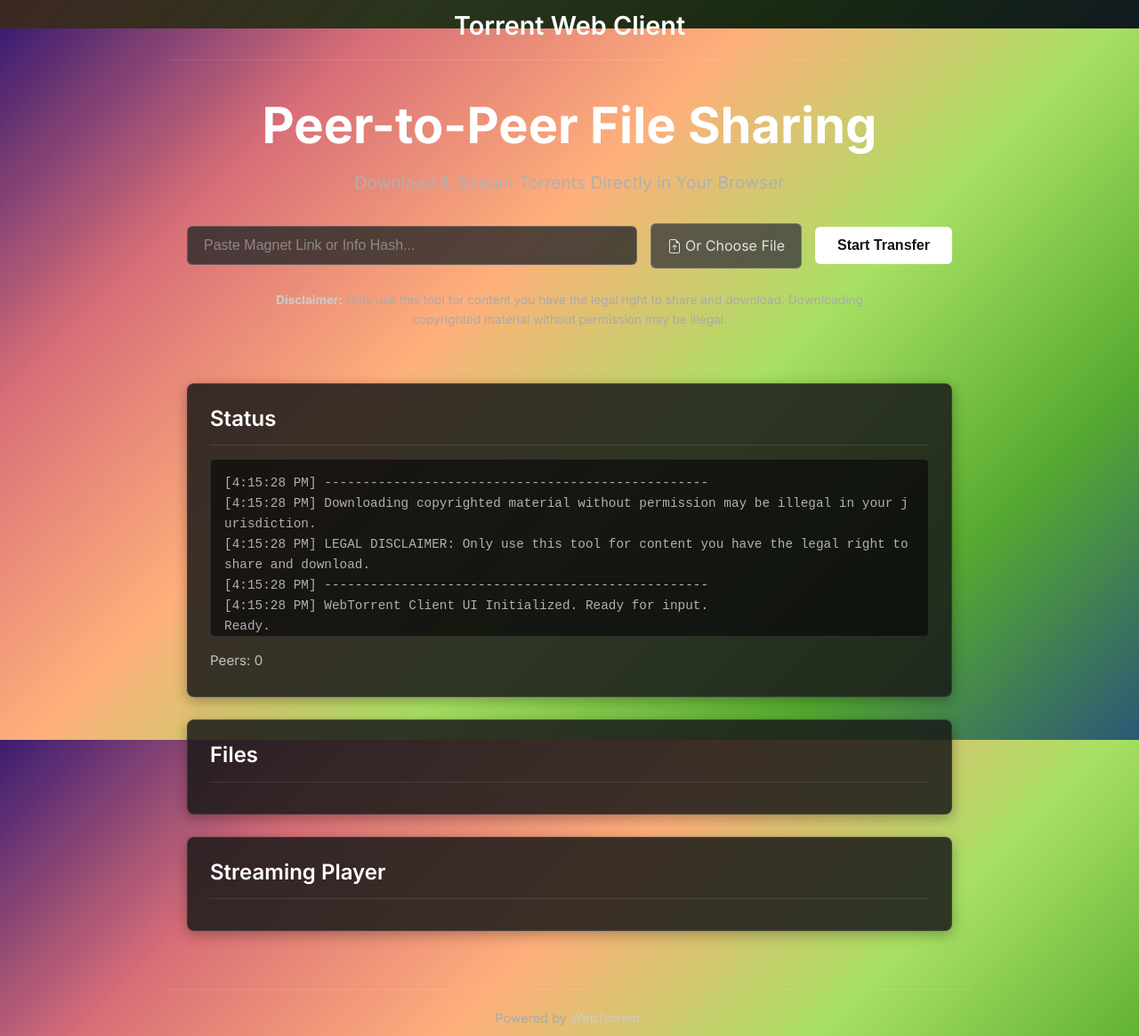
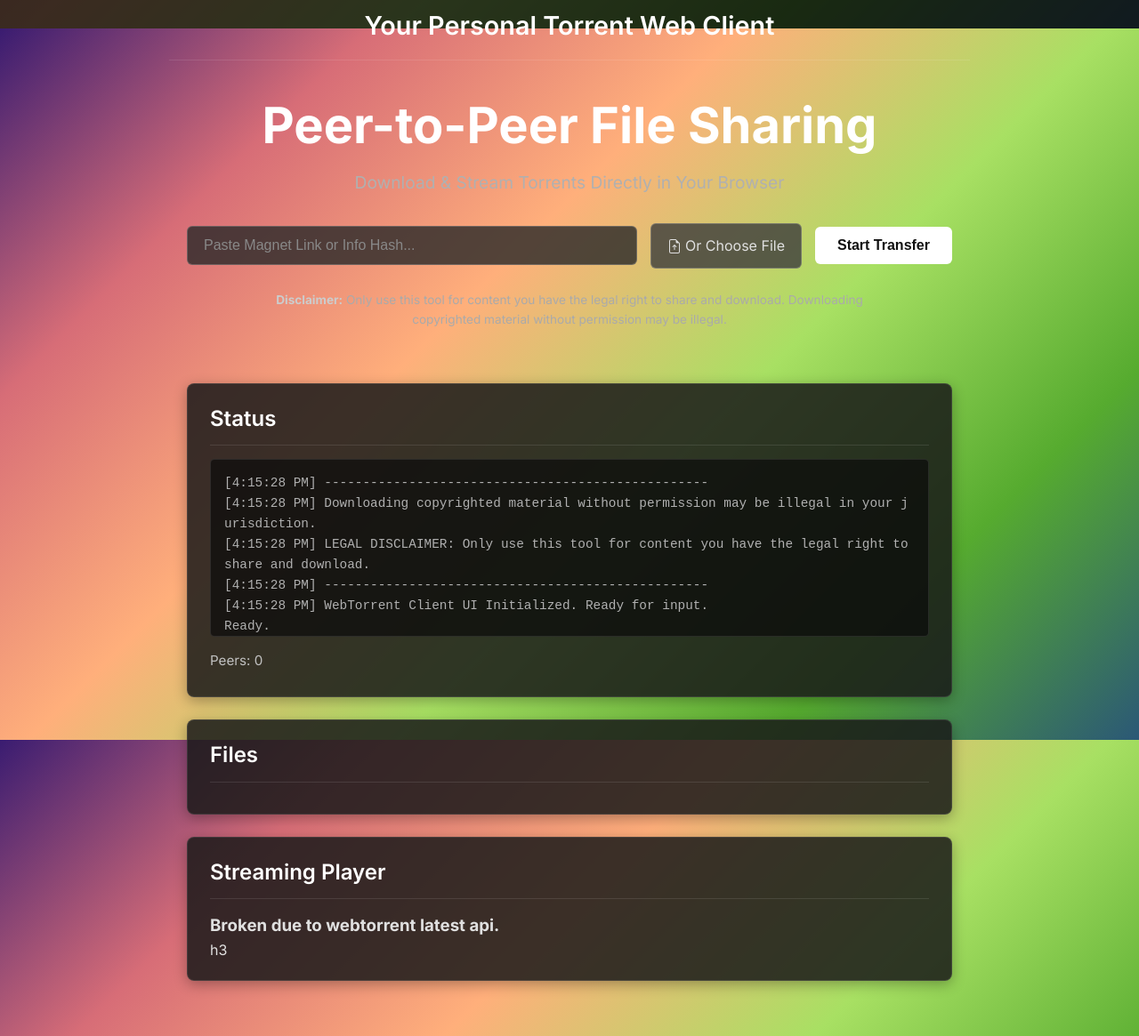
Before and after one commit to devilGamer5802/TorDirect, a plain HTML site: page index.html in a window 1280 px wide. Shown: the part 768-1933 px from the top of the page at 89% size. Drawn offline with Linux system fonts and the light colour scheme.

Commit message:
Update index.html

```diff
--- a/index.html
+++ b/index.html
@@ -11,8 +11,8 @@
 </head>
 <body>
     <header>
-        <img src="logo.png" class="logo-image">
-        <h1>Torrent Web Client</h1>
+        <img src="logo.png" alt="My Torrent Client - Logo and Title" class="logo-image">
+        <h1>Your Personal Torrent Web Client</h1>
         <!-- Maybe add a logo or subtitle here later -->
     </header>
 
@@ -45,12 +45,13 @@
 
         <div id="player" class="content-box">
             <h2>Streaming Player</h2>
+            <h3>Broken due to webtorrent latest api.</h3>h3
             <!-- Video/Audio tags will be appended here -->
         </div>
     </main>
 
     <footer>
-        <p>Powered by <a href="https://webtorrent.io/" target="_blank" rel="noopener noreferrer">WebTorrent.</a><a href=""></p>
+        <p>Powered by <a href="https://webtorrent.io/" target="_blank" rel="noopener noreferrer">WebTorrent. Designed and developed by</a><a href="https://github.com/devilGamer5802">devilGamer5802</a>a</p>
     </footer>
 
     <!-- Include WebTorrent library from CDN -->
```
